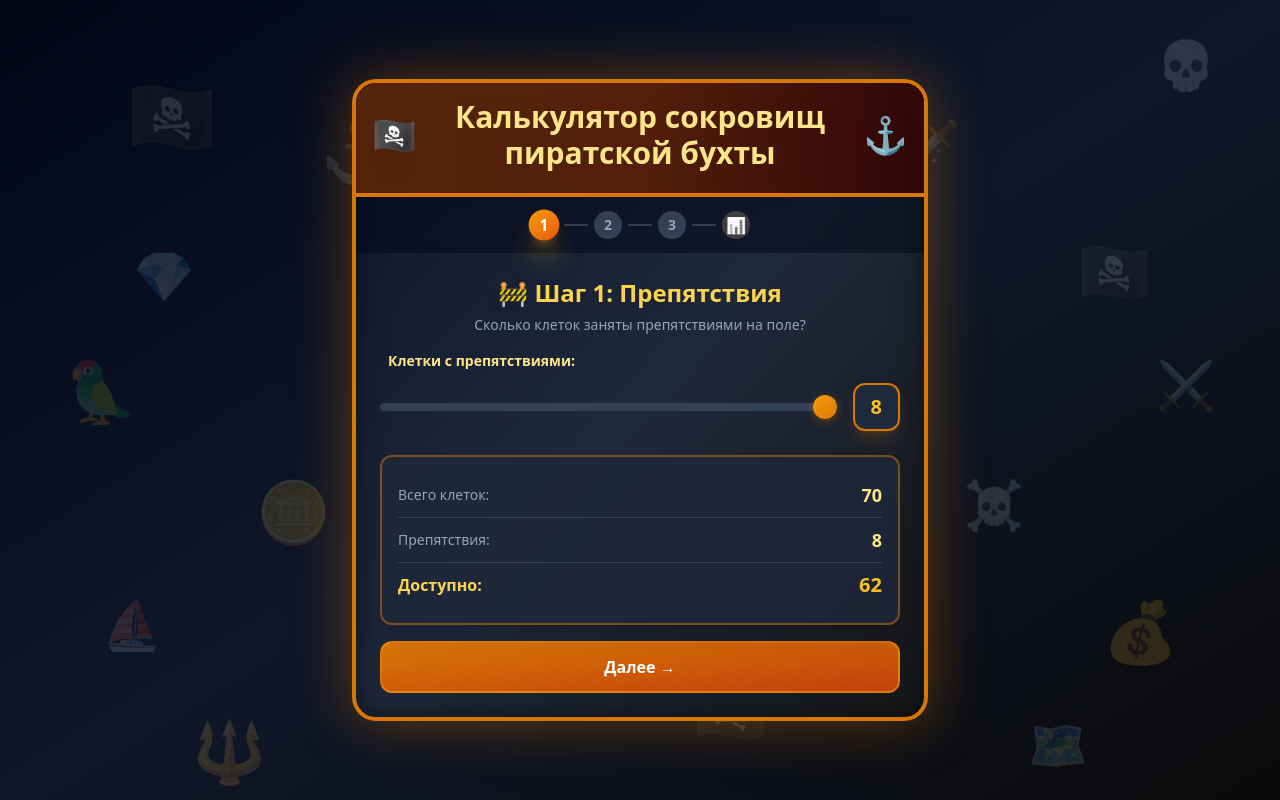
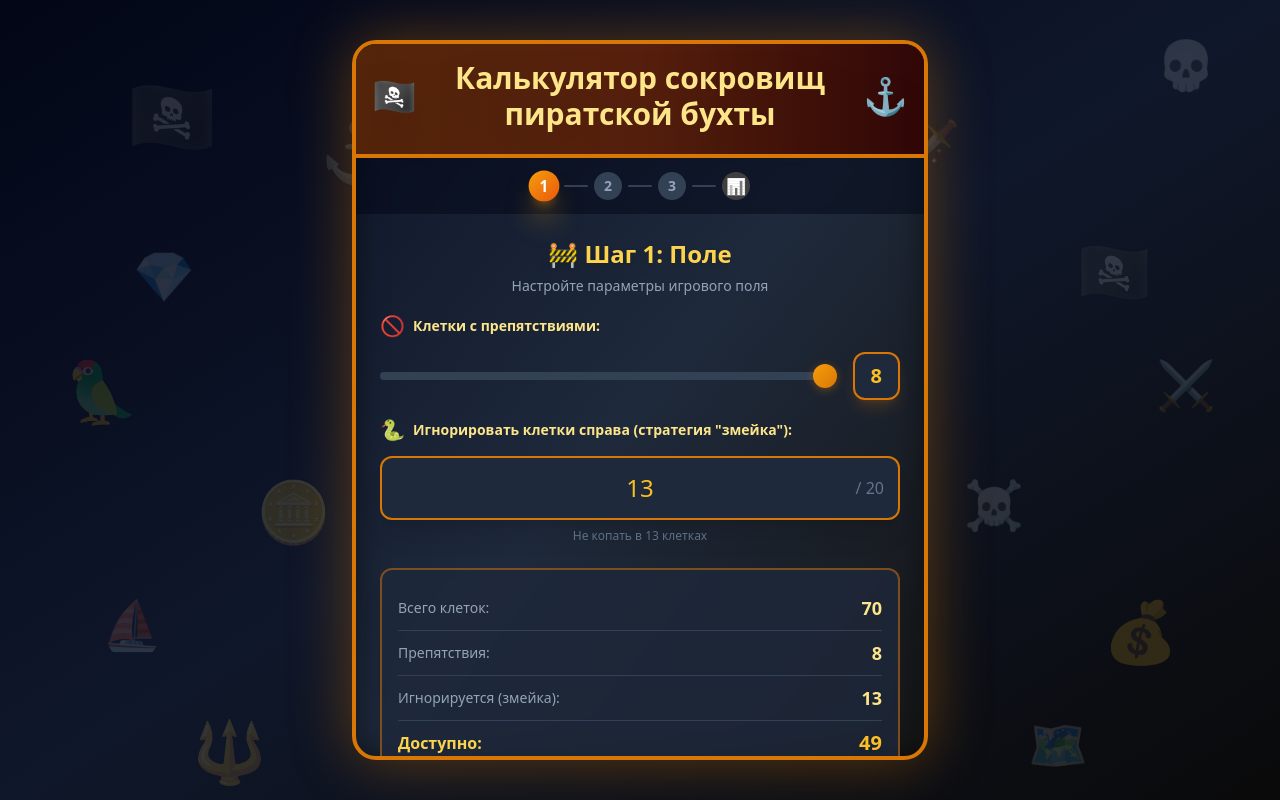
Before and after one commit to koinoike/probability-calculator, a React (Vite) app: page / in a window 1280 px wide. Built offline with nearby package versions, Linux system fonts and the light colour scheme.

Commit message:
Snake strategy

```diff
--- a/src/App.tsx
+++ b/src/App.tsx
@@ -4,6 +4,7 @@ function App() {
   const [step, setStep] = useState<number>(1);
   const [totalCells] = useState<number>(70);
   const [obstacles, setObstacles] = useState<number>(8);
+  const [ignoredCells, setIgnoredCells] = useState<string>("13");
   const [shovels, setShovels] = useState<string>("42");
   const [prizeParts, setPrizeParts] = useState<string>("6");
   const [mousePos, setMousePos] = useState({ x: 0, y: 0 });
@@ -33,7 +34,12 @@ function App() {
     return res;
   }
 
-  const availableCells = totalCells - obstacles;
+  // Calculate available cells with ignored cells (0-20 range)
+  const validIgnoredCells = Math.max(
+    0,
+    Math.min(parseInt(ignoredCells) || 0, 20)
+  );
+  const availableCells = totalCells - obstacles - validIgnoredCells;
   const validShovels = Math.max(
     1,
     Math.min(parseInt(shovels) || 1, availableCells)
@@ -84,6 +90,12 @@ function App() {
     }
   };
 
+  const handleIgnoredCellsChange = (value: string) => {
+    if (value === "" || /^\d+$/.test(value)) {
+      setIgnoredCells(value);
+    }
+  };
+
   const handlePrizePartsChange = (value: string) => {
     if (value === "" || /^\d+$/.test(value)) {
       setPrizeParts(value);
@@ -101,6 +113,7 @@ function App() {
   const resetCalculator = () => {
     setStep(1);
     setObstacles(8);
+    setIgnoredCells("13");
     setShovels("42");
     setPrizeParts("6");
     setPack3(0);
@@ -356,15 +369,15 @@ function App() {
             {step === 1 && (
               <div className="animate-fade-in">
                 <h2 className="text-sm md:text-xl lg:text-2xl font-bold text-amber-300 mb-1 md:mb-1.5 text-center drop-shadow-lg">
-                  🚧 Шаг 1: Препятствия
+                  🚧 Шаг 1: Поле
                 </h2>
                 <p className="text-[10px] md:text-sm text-slate-400 text-center mb-2 md:mb-4">
-                  Сколько клеток заняты препятствиями на поле?
+                  Настройте параметры игрового поля
                 </p>
 
                 <div className="mb-2 md:mb-4">
                   <label className="flex items-center gap-1.5 md:gap-2 text-[10px] md:text-sm font-semibold text-amber-200 mb-1.5 md:mb-3">
-                    <span className="text-sm md:text-xl"></span>
+                    <span className="text-sm md:text-xl">🚫</span>
                     Клетки с препятствиями:
                   </label>
                   <div className="flex items-center gap-1.5 md:gap-4">
@@ -382,6 +395,36 @@ function App() {
                   </div>
                 </div>
 
+                <div className="mb-2 md:mb-4">
+                  <label className="flex items-center gap-1.5 md:gap-2 text-[10px] md:text-sm font-semibold text-amber-200 mb-1.5 md:mb-3">
+                    <span className="text-sm md:text-xl">🐍</span>
+                    Игнорировать клетки справа (стратегия "змейка"):
+                  </label>
+                  <div className="relative">
+                    <input
+                      type="text"
+                      inputMode="numeric"
+                      value={ignoredCells}
+                      onChange={(e) => handleIgnoredCellsChange(e.target.value)}
+                      className="w-full px-2 py-1.5 md:px-3.5 md:py-3.5 bg-slate-800 border-2 border-amber-600 rounded-lg md:rounded-xl text-base md:text-2xl font-medium text-amber-400 text-center focus:outline-none focus:border-amber-500 focus:ring-4 focus:ring-amber-500/30 transition shadow-xl"
+                      placeholder="0"
+                    />
+                    <span className="absolute right-2 md:right-4 top-1/2 -translate-y-1/2 text-slate-500 text-[10px] md:text-base pointer-events-none">
+                      / 20
+                    </span>
+                  </div>
+                  {validIgnoredCells > 0 && (
+                    <p className="text-[8px] md:text-xs text-slate-500 mt-1 md:mt-2 text-center">
+                      Не копать в {validIgnoredCells}{" "}
+                      {validIgnoredCells === 1
+                        ? "клетке"
+                        : validIgnoredCells < 5
+                        ? "клетках"
+                        : "клетках"}
+                    </p>
+                  )}
+                </div>
+
                 <div className="bg-slate-800/80 border-2 border-amber-600/50 rounded-lg md:rounded-xl p-1.5 md:p-4 mt-2 md:mt-6 shadow-xl backdrop-blur-sm">
                   <div className="flex justify-between items-center py-1 md:py-2 text-slate-400 text-[10px] md:text-sm border-b border-slate-700">
                     <span>Всего клеток:</span>
@@ -395,6 +438,14 @@ function App() {
                       {obstacles}
                     </strong>
                   </div>
+                  {validIgnoredCells > 0 && (
+                    <div className="flex justify-between items-center py-1 md:py-2 text-slate-400 text-[10px] md:text-sm border-b border-slate-700">
+                      <span>Игнорируется (змейка):</span>
+                      <strong className="text-amber-200 text-xs md:text-lg">
+                        {validIgnoredCells}
+                      </strong>
+                    </div>
+                  )}
                   <div className="flex justify-between items-center py-1 md:py-2 text-amber-300 text-[10px] md:text-base font-semibold">
                     <span>Доступно:</span>
                     <strong className="text-sm md:text-xl text-amber-400 drop-shadow-lg">
```
